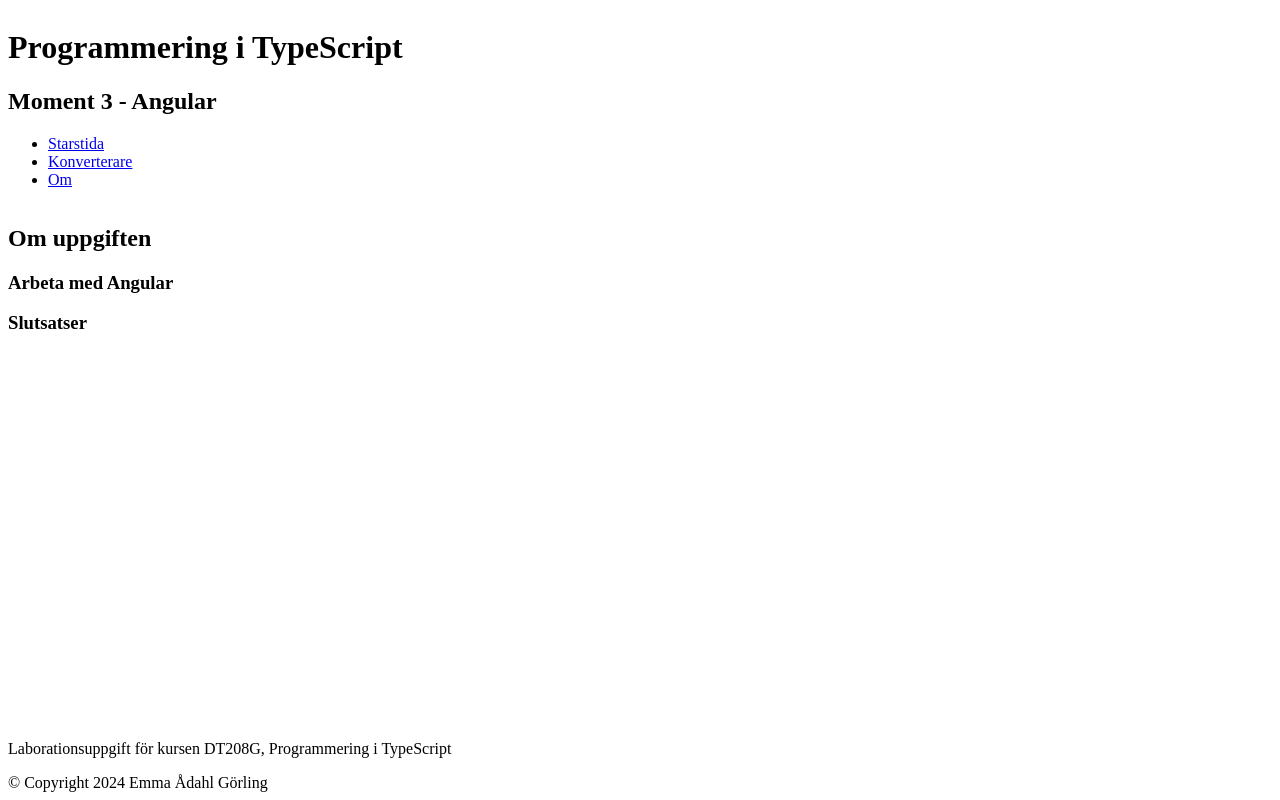
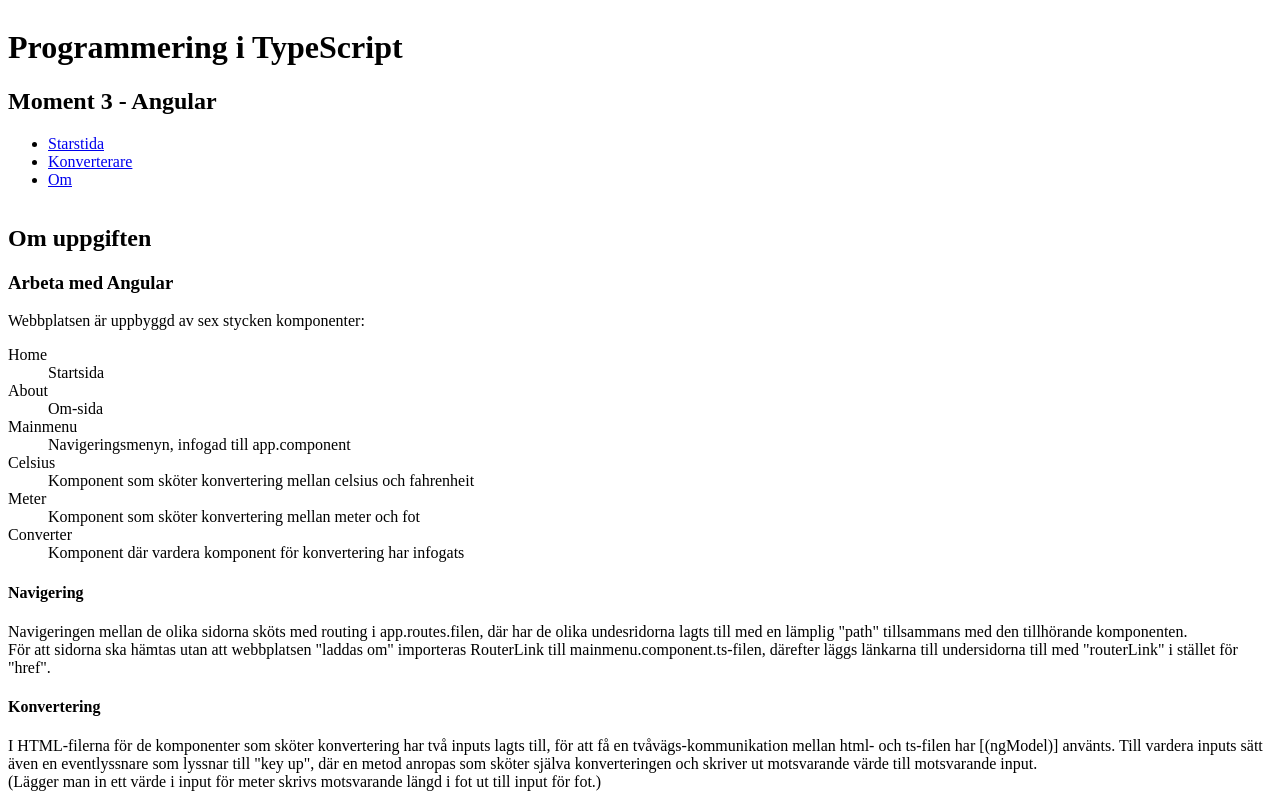
Before and after one commit to EmmaGorling/TypeScript-Moment3, an Angular app: page /about in a window 1280 px wide. Shown: the top 800 px of the page. Built offline with nearby package versions, Linux system fonts and the light colour scheme.

Commit message:
Lagt till i om-sidan

```diff
--- a/src/app/about/about.component.html
+++ b/src/app/about/about.component.html
@@ -2,9 +2,46 @@
 
 <article>
     <h3>Arbeta med Angular</h3>
-    <p></p>
+    <p>Webbplatsen är uppbyggd av sex stycken komponenter:</p>
+    <dl>
+        <dt>Home</dt>
+            <dd>Startsida</dd>
+        <dt>About</dt>
+            <dd>Om-sida</dd>
+        <dt>Mainmenu</dt>
+            <dd>Navigeringsmenyn, infogad till app.component</dd>
+        <dt>Celsius</dt>
+            <dd>Komponent som sköter konvertering mellan celsius och fahrenheit</dd>
+        <dt>Meter</dt>
+            <dd>Komponent som sköter konvertering mellan meter och fot</dd>
+        <dt>Converter</dt>
+            <dd>Komponent där vardera komponent för konvertering har infogats</dd>
+    </dl>
+    <h4>Navigering</h4>
+    <p>
+        Navigeringen mellan de olika sidorna sköts med routing i app.routes.filen,
+        där har de olika undesridorna lagts till med en lämplig "path" tillsammans med den tillhörande komponenten.
+        <br>
+        För att sidorna ska hämtas utan att webbplatsen "laddas om" importeras RouterLink till mainmenu.component.ts-filen,
+        därefter läggs länkarna till undersidorna till med "routerLink" i stället för "href".
+    </p>
+    <h4>Konvertering</h4>
+    <p>
+        I HTML-filerna för de komponenter som sköter konvertering har två inputs lagts till,
+        för att få en tvåvägs-kommunikation mellan html- och ts-filen har [(ngModel)] använts.
+        Till vardera inputs sätt även en eventlyssnare som lyssnar till "key up",
+        där en metod anropas som sköter själva konverteringen och skriver ut motsvarande värde till motsvarande input.
+        <br>
+        (Lägger man in ett värde i input för meter skrivs motsvarande längd i fot ut till input för fot.)
+    </p>
 </article>
 
 <article>
     <h3>Slutsatser</h3>
+    <p>
+        Det gick oförskämt lätt att börja arbeta med Angular, med tanke på att jag
+        personligen aldrig har sett eller använt någon form av ramverk på det sättet innan.
+        Men bara efter detta lilla projekt blir fördelarna med ramverk tydliga, en filstruktur som är lätt att hålla
+        reda på och riktigt snygg och prydlig kod!
+    </p>
 </article>
--- a/src/app/celsius/celsius.component.html
+++ b/src/app/celsius/celsius.component.html
@@ -1,7 +1,7 @@
 <div class="conatiner">
-    <label for="celsius">Celsius:</label>
+    <label for="celsius">Celsius (°C):</label>
     <input type="number" id="celsius" [(ngModel)]="celsius" (ngModelChange)="convertCelsius()">
     <br>
-    <label for="fahrenheit">Fahrenheit:</label>
+    <label for="fahrenheit">Fahrenheit (°F):</label>
     <input type="number" id="fahrenheit" [(ngModel)]="fahrenheit" (ngModelChange)="convertFahrenheit()">
 </div>
--- a/src/app/converter/converter.component.ts
+++ b/src/app/converter/converter.component.ts
@@ -11,34 +11,6 @@
   styleUrl: './converter.component.scss'
 })
 export class ConverterComponent {
-  // Properties for meter too foot
-  meter: number = 0;
-  foot:number = 0;
-  celsius:number = 0;
-  fahrenheit:number = 0;
-  result:string = '';
 
-  /* Methods */
-
-  // From meter to foot
-  convertMeter():void {
-    this.result = (this.meter * 0.3048).toFixed(2);
-    this.foot = parseFloat(this.result);
-  }
-  // From foot to meter
-  convertFoot():void {
-    this.result = (this.foot * 3.2808399).toFixed(2);
-    this.meter = parseFloat(this.result);
-  }
-
-  convertCelsius():void {
-    this.result = ((this.celsius * 1.8) + 32).toFixed(2);
-    this.fahrenheit = parseFloat(this.result);
-  }
-
-  convertFahrenheit():void {
-    this.result = ((this.fahrenheit - 32) / 1.8).toFixed(2);
-    this.celsius = parseFloat(this.result);
-  }
 
 }
--- a/src/app/meter/meter.component.html
+++ b/src/app/meter/meter.component.html
@@ -1,7 +1,7 @@
 <div class="conatiner">
-    <label for="meter">Meter:</label>
+    <label for="meter">Meter (m):</label>
     <input type="number" id="meter" [(ngModel)]="meter" (ngModelChange)="convertMeter()">
     <br>
-    <label for="foot">Fot:</label>
+    <label for="foot">Fot (ft):</label>
     <input type="number" id="foot" [(ngModel)]="foot" (ngModelChange)="convertFoot()">
 </div>
```
